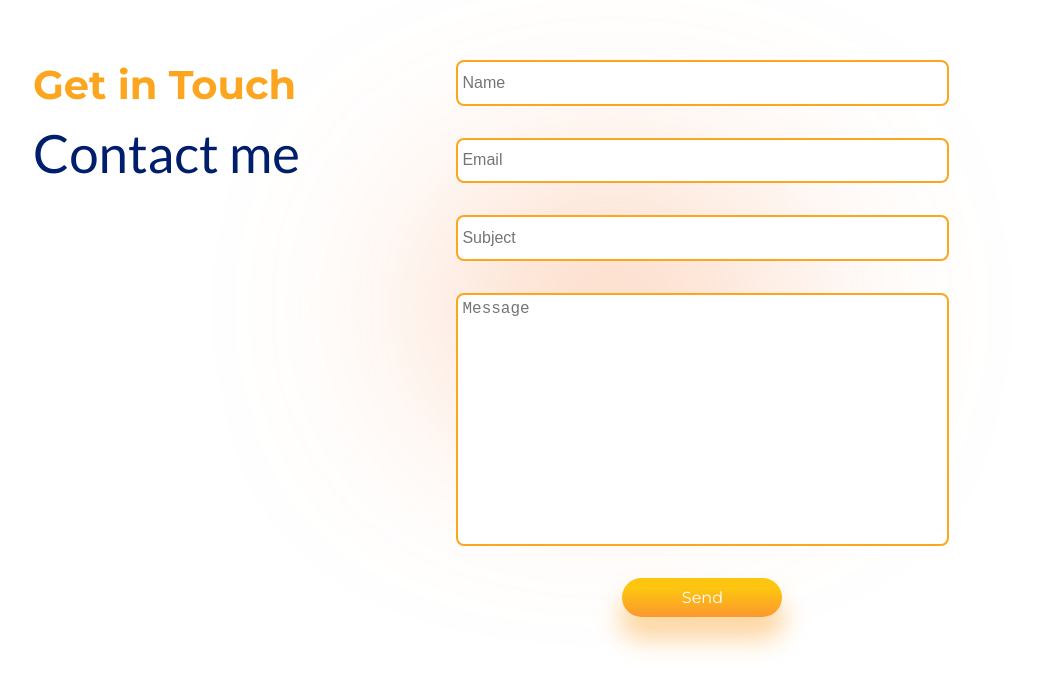
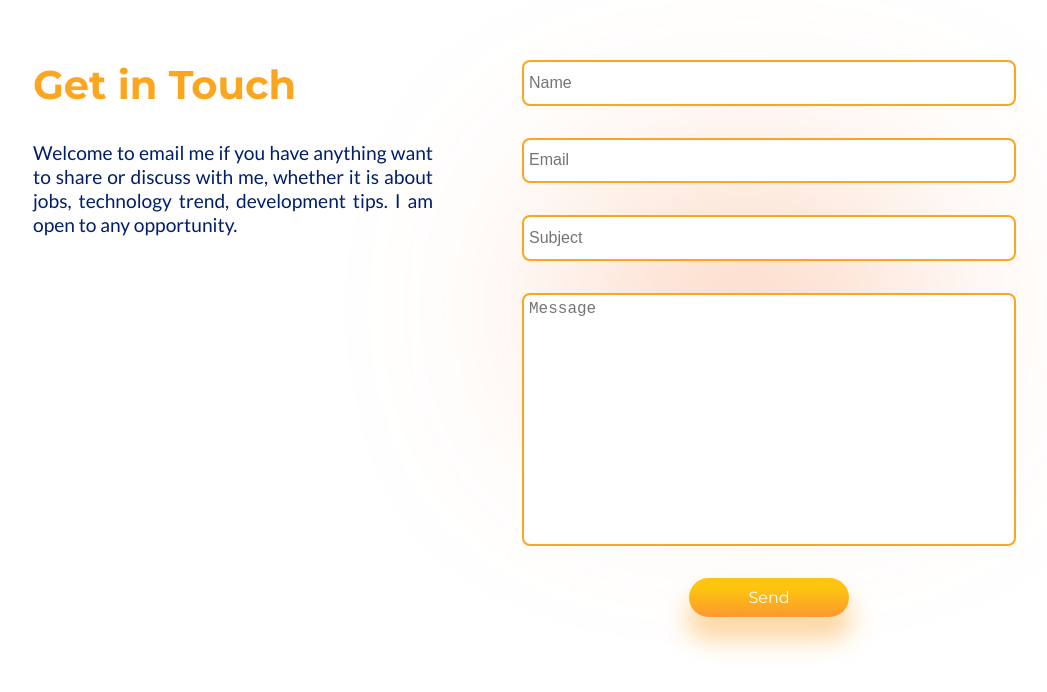
Before and after one commit to zhning1994/ningportfolio, a React (Create React App) app: page / in a window 1280 px wide. Shown: the part 2492-3184 px from the top of the page, without its empty margins (71-1118 px from the left). Built offline with nearby package versions, Linux system fonts and the light colour scheme.

Commit message:
rewrite context of <Contact/> components

```diff
--- a/src/components/Contact/Contact.css
+++ b/src/components/Contact/Contact.css
@@ -21,11 +21,12 @@
 .c-text > :nth-child(2) {
   color: #001e6c;
   font-weight: 400px;
-  font-size: 3.3rem;
+  font-size: 1.2rem;
   font-family: 'Lato', sans-serif;
   text-align: justify;
   line-height: 1.5rem;
   margin-top: 2rem;
+  width: 25rem;
 }
 
 .c-right {
--- a/src/components/Contact/Contact.jsx
+++ b/src/components/Contact/Contact.jsx
@@ -33,7 +33,11 @@ const Contact = () => {
         <div className="c-text">
           {/* darkMode */}
           <span>Get in Touch</span>
-          <span>Contact me</span>
+          <span>
+            Welcome to email me if you have anything want to share or discuss
+            with me, whether it is about jobs, technology trend, development
+            tips. I am open to any opportunity.
+          </span>
           <div
             className="blur s-blur1"
             style={{ background: '#ABF1FF94' }}></div>
```
